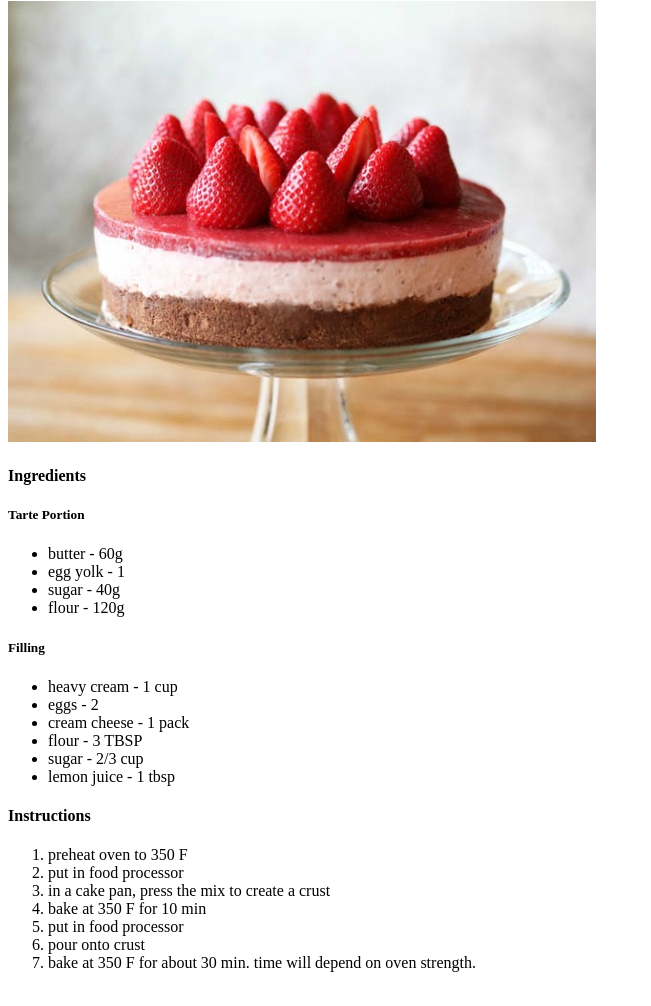
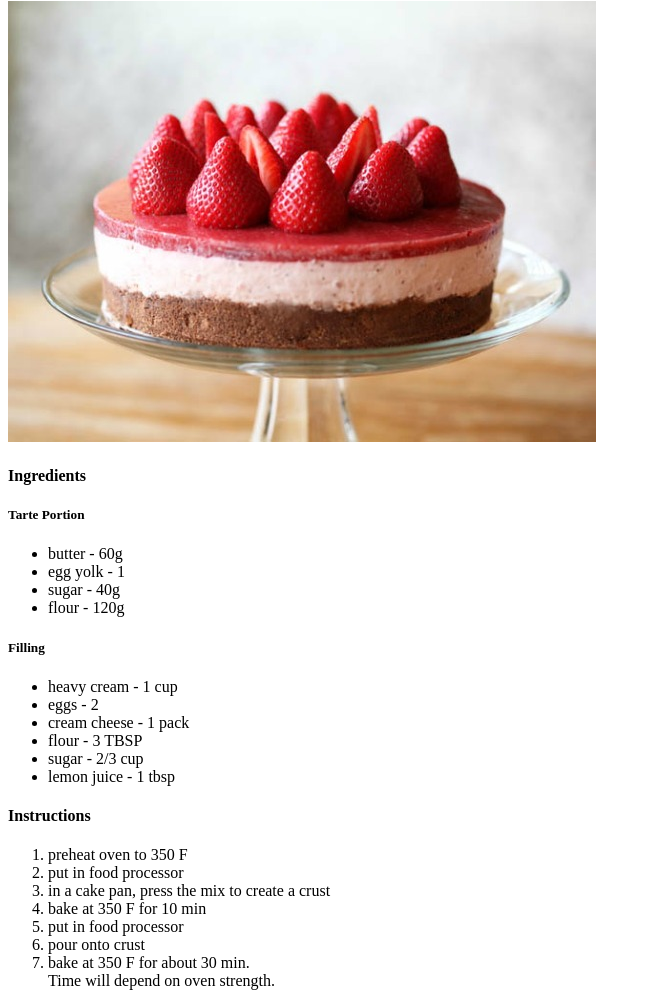
Before and after one commit to risdweb17/mithra, a plain HTML site: page recipe exercise/home.html in a window 1280 px wide. Shown: the part 79-1085 px from the top of the page, without its empty margins (0-651 px from the left). Drawn offline with Linux system fonts and the light colour scheme.

Commit message:
Added break

```diff
--- a/recipe exercise/home.html
+++ b/recipe exercise/home.html
@@ -31,6 +31,6 @@
 				<li>bake at 350 F for 10 min</li>
 				<li>put in food processor</li>
 				<li>pour onto crust</li>
-				<li>bake at 350 F for about 30 min. time will depend on oven strength.</li>
+				<li>bake at 350 F for about 30 min. <br>Time will depend on oven strength.</li>
 			</ol>
 </html>
```
